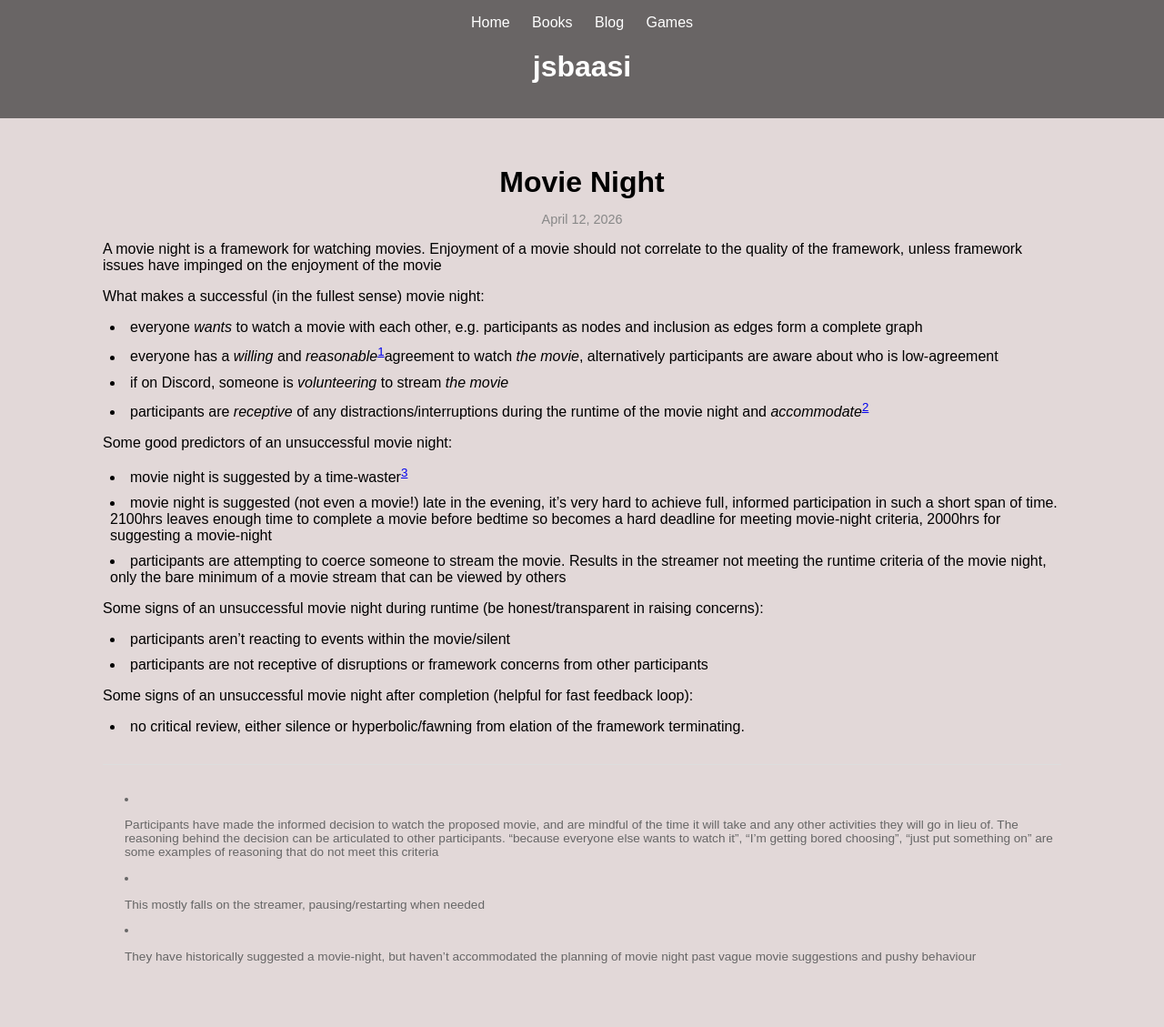
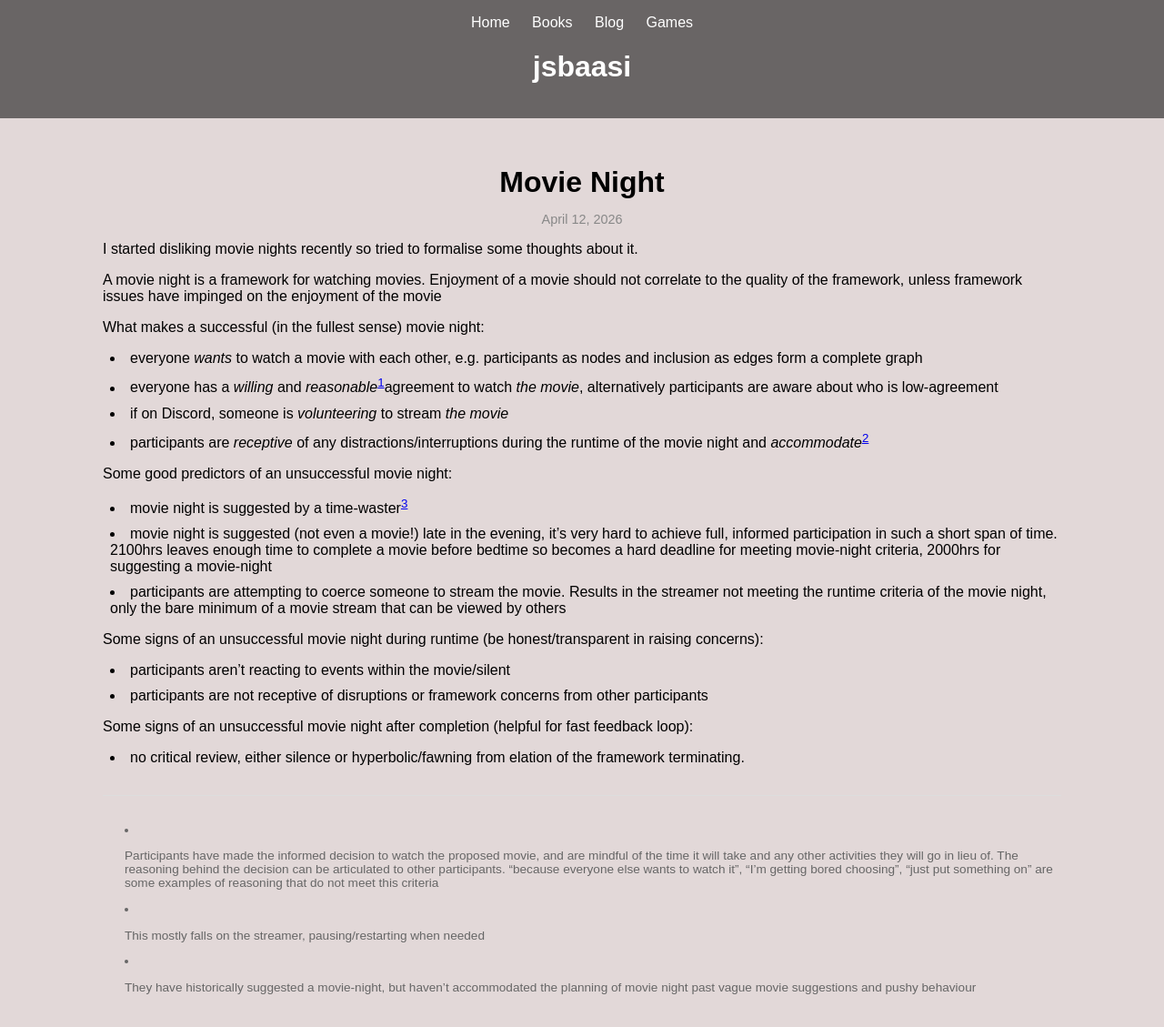
Before and after one commit to jsbaasi/jsbaasi.github.io, a Jekyll site: the page built from _posts/2026-04-12-movie-night.md, in a window 1280 px wide. Shown: the whole page at 91% size. Built offline with Jekyll 4.4.1, drawn with Linux system fonts in a browser that asks for light colours; before the commit the page ends 1095 px from its top, so only the background shows below that.

Commit message:
vault backup: 2026-05-01 21:11:35

```diff
--- a/_posts/2026-04-12-movie-night.md
+++ b/_posts/2026-04-12-movie-night.md
@@ -5,7 +5,7 @@ date: 2026-04-12 13:00:00 +0100
 categories: social
 permalink: /movie-night/
 ---
-
+I started disliking movie nights recently so tried to formalise some thoughts about it.
 
 A movie night is a framework for watching movies. Enjoyment of a movie should not correlate to the quality of the framework, unless framework issues have impinged on the enjoyment of the movie
 
```
